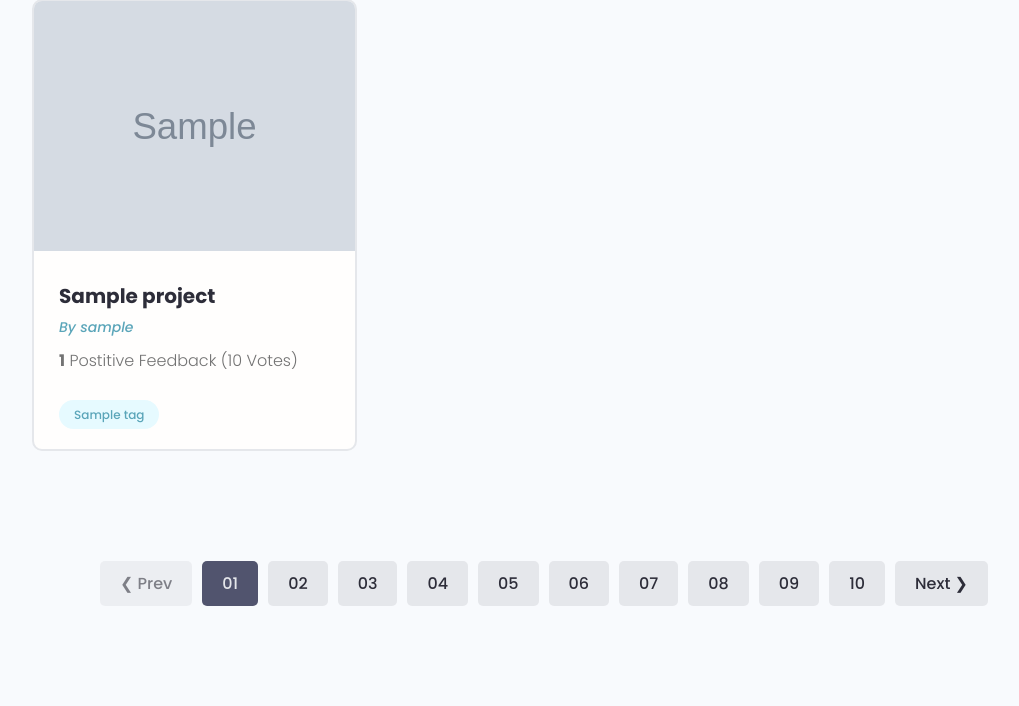
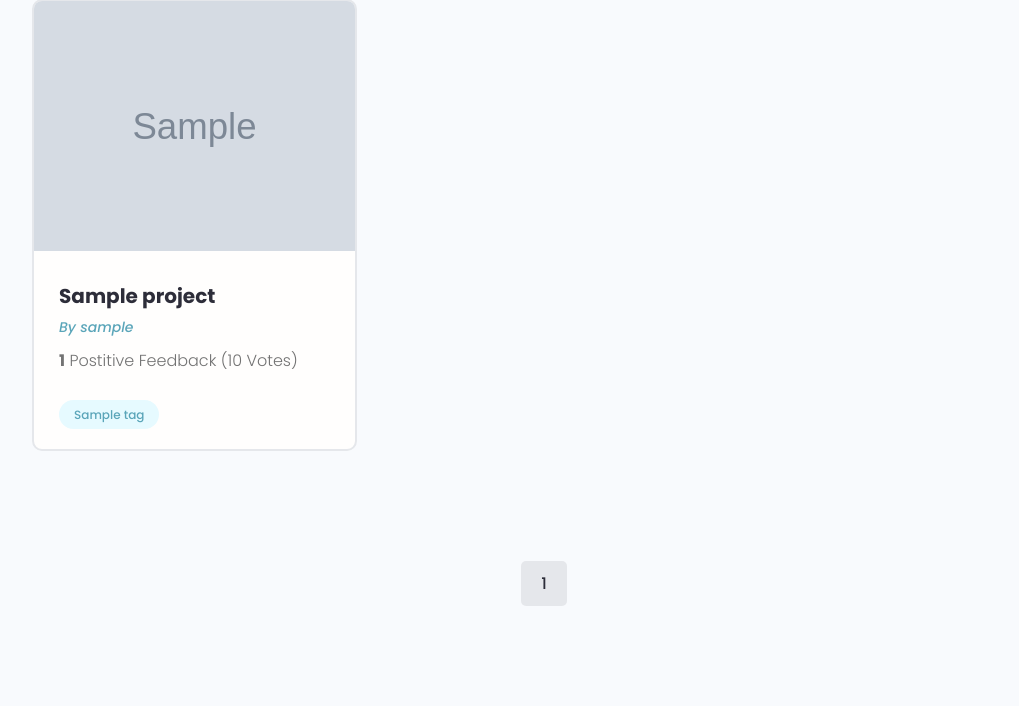
Before and after one commit to avoou/devs, a Django app: page /projects/ in a window 1280 px wide. Shown: the part 403-1109 px from the top of the page, without its empty margins (96-1115 px from the left). Run offline with Django 5.2, Linux system fonts and the light colour scheme; tables that the repository leaves empty hold one stand-in row (values such as "Sample post"); grey boxes marked "Sample" are stand-in pictures; some libraries are stand-ins or nearby versions.

Commit message:
add pagination to projects

```diff
--- a/devsearch/projects/models.py
+++ b/devsearch/projects/models.py
@@ -9,6 +9,8 @@ import uuid
 
 
 class Project(models.Model):
+    class Meta:
+        ordering = ['-created']
     title = models.CharField(max_length=200)
     description = models.TextField(null=True, blank=True)
     owner = models.ForeignKey(Profile, null=True, blank=True, on_delete=models.SET_NULL)
--- a/devsearch/projects/templates/projects/projects.html
+++ b/devsearch/projects/templates/projects/projects.html
@@ -60,18 +60,9 @@
 
     <div class="pagination">
       <ul class="container">
-        <li><a href="#" class="btn btn--disabled">&#10094; Prev</a></li>
-        <li><a href="#" class="btn btn--sub">01</a></li>
-        <li><a href="#" class="btn">02</a></li>
-        <li><a href="#" class="btn">03</a></li>
-        <li><a href="#" class="btn">04</a></li>
-        <li><a href="#" class="btn">05</a></li>
-        <li><a href="#" class="btn">06</a></li>
-        <li><a href="#" class="btn">07</a></li>
-        <li><a href="#" class="btn">08</a></li>
-        <li><a href="#" class="btn">09</a></li>
-        <li><a href="#" class="btn">10</a></li>
-        <li><a href="#" class="btn">Next &#10095;</a></li>
+        {% for page in paginator.page_range %}
+          <li><a href="?page={{page}}" class="btn">{{page}}</a></li>
+        {% endfor %}
       </ul>
     </div>
   </main>
--- a/devsearch/projects/views.py
+++ b/devsearch/projects/views.py
@@ -3,15 +3,29 @@ from .models import Project, Tag
 from .forms import ProjectForm
 from django.contrib.auth.decorators import login_required
 from .utils import searchProjects
+from django.core.paginator import Paginator, PageNotAnInteger, EmptyPage
 
 
 def projects(request):
     projectObjs, search_query = searchProjects(request)
+    page = request.GET.get('page')
+    results = 3
+    paginator = Paginator(projectObjs, results)
+    try:
+        projects = paginator.page(page)
+    except PageNotAnInteger:
+        page = 1
+    except EmptyPage:
+        page = paginator.num_pages
+    finally:
+        projects = paginator.page(page)
+
     context = {
         'project_name': 'PROJECT777',
         'age': 17,
-        'projectsList': projectObjs,
+        'projectsList': projects,
         'search_query': search_query,
+        'paginator': paginator,
     }
     return render(request, 'projects/projects.html', context=context)
 
```
